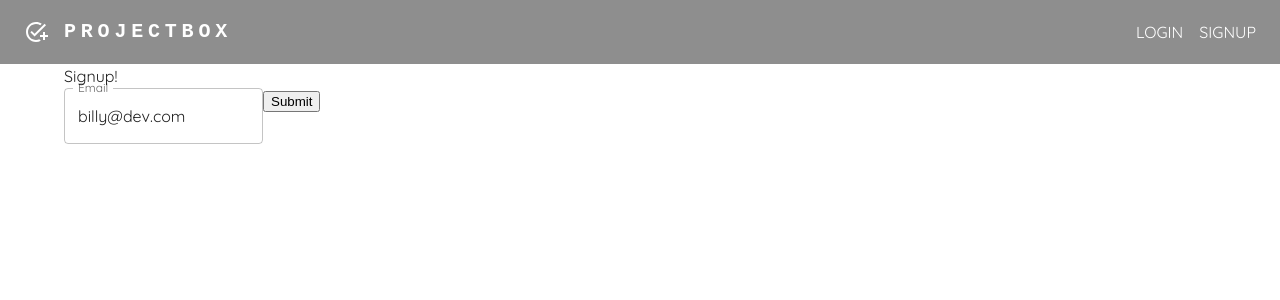
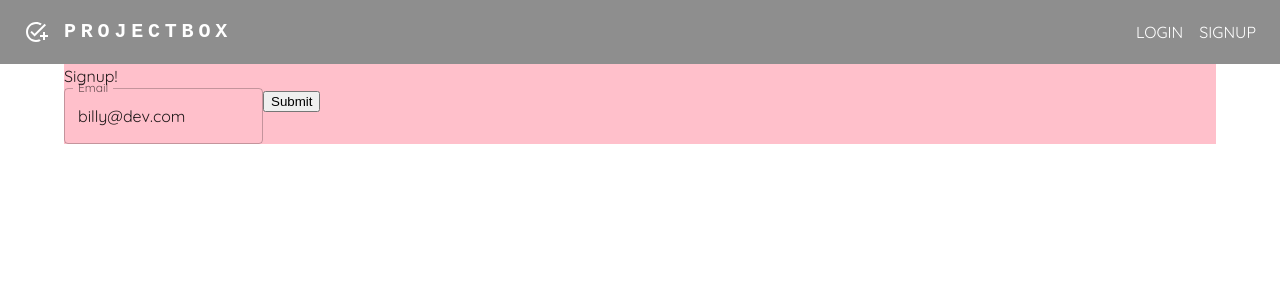
Before and after one commit to bwong-yh/projectbox, a React (Create React App) app: page /signup in a window 1280 px wide. Shown: the top 300 px of the page. Built offline with nearby package versions, Linux system fonts and the light colour scheme.

Commit message:
create custom form component
for reusability

```diff
--- /dev/null
+++ b/src/components/CustomForm/CustomForm.js
@@ -0,0 +1,30 @@
+import { Box, Typography } from '@mui/material';
+import { Form, Formik } from 'formik';
+
+const CustomForm = ({ children, schema }) => {
+  const onSubmit = (values, actions) => {
+    console.log('🚀 ~ file: Signup.js:8 ~ onSubmit ~ actions', actions);
+    console.log('🚀 ~ file: Signup.js:8 ~ onSubmit ~ values', values);
+  };
+
+  return (
+    <Box sx={{ backgroundColor: 'pink' }}>
+      <Typography>Signup!</Typography>
+      <Formik
+        initialValues={{ email: 'billy@dev.com' }}
+        validationSchema={schema}
+        onSubmit={onSubmit}
+      >
+        {props => (
+          <Form>
+            {children}
+
+            <button type='submit'>Submit</button>
+          </Form>
+        )}
+      </Formik>
+    </Box>
+  );
+};
+
+export default CustomForm;
--- a/src/components/CustomInput/CustomInput.js
+++ b/src/components/CustomForm/CustomInput.js
@@ -9,7 +9,7 @@ const CustomInput = ({ label, ...props }) => {
       label={label}
       {...props}
       {...field}
-      error={meta.touched && meta.error}
+      error={meta.touched && Boolean(meta.error)}
       helperText={meta.touched && meta.error ? meta.error : null}
     />
   );
--- a/src/pages/Signup/Signup.js
+++ b/src/pages/Signup/Signup.js
@@ -1,33 +1,23 @@
 import { Box, Container, Toolbar, Typography } from '@mui/material';
 import { Form, Formik } from 'formik';
-import CustomForm from '../../components/CustomInput/CustomInput';
+import CustomForm from '../../components/CustomForm/CustomForm';
+import CustomInput from '../../components/CustomForm/CustomInput';
+
 import SignupSchema from './SignupSchema';
 
 const Signup = () => {
-  const onSubmit = (values, actions) => {
-    console.log('🚀 ~ file: Signup.js:8 ~ onSubmit ~ actions', actions);
-    console.log('🚀 ~ file: Signup.js:8 ~ onSubmit ~ values', values);
-  };
+  //   const onSubmit = (values, actions) => {
+  //     console.log('🚀 ~ file: Signup.js:8 ~ onSubmit ~ actions', actions);
+  //     console.log('🚀 ~ file: Signup.js:8 ~ onSubmit ~ values', values);
+  //   };
 
   return (
     <Container>
       <Toolbar />
-      <Box>
-        <Typography>Signup!</Typography>
-        <Formik
-          initialValues={{ email: 'billy@dev.com' }}
-          validationSchema={SignupSchema}
-          onSubmit={onSubmit}
-        >
-          {props => (
-            <Form>
-              <CustomForm label='Email' name='email' />
 
-              <button type='submit'>Submit</button>
-            </Form>
-          )}
-        </Formik>
-      </Box>
+      <CustomForm schema={SignupSchema}>
+        <CustomInput label='Email' name='email' />
+      </CustomForm>
     </Container>
   );
 };
```
